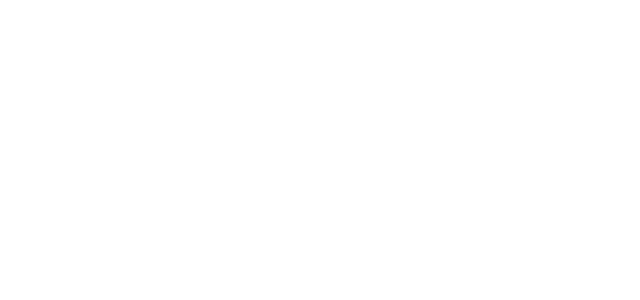
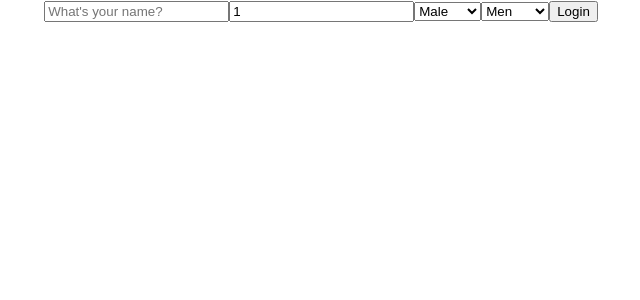
Before and after one commit to israeltechchallenge/valentines-valentine-s-love-team, a React (Create React App) app: page / in a window 1280 px wide. Shown: the top 300 px of the page, without its empty margins (319-959 px from the left). Built offline with nearby package versions, Linux system fonts and the light colour scheme.

Commit message:
create login component, create state for user context

```diff
--- a/src/App.js
+++ b/src/App.js
@@ -1,10 +1,17 @@
 
+import { useState } from 'react';
+import Login from './components/Login';
+import UserContext from './contexts/UserContext';
 import './css/App.css';
 
 function App() {
+  const [user, setUser] = useState({})
   return (
-    <div className="App">
-    </div>
+    <UserContext.Provider value={{user, setUser}}>
+      <div className="App">
+        <Login></Login>
+      </div>
+    </UserContext.Provider>
   );
 }
 
--- a/src/components/Login.jsx
+++ b/src/components/Login.jsx
@@ -0,0 +1,29 @@
+import { useContext, useState } from "react"
+import UserContext from "../contexts/UserContext"
+
+function Login(){
+    const [formInfo, setFormInfo] = useState({
+        name: "",
+        age: 1,
+        gender: "Male",
+        interestedIn: "Men"})
+    // const {user, setUser} = useContext(UserContext)
+
+    return(
+        <div className="login-main-div">
+            <input type="text" placeholder="What's your name?" value={formInfo.name} onChange={(e) => {setFormInfo({...formInfo, name: e.target.value})} }/>
+            <input type="number" value={formInfo.age} onChange = {(e) => {setFormInfo({...formInfo, age: e.target.value})}}/>
+            <select value={formInfo.gender} onChange = {(e) => {setFormInfo({...formInfo, gender: e.target.value})}} >
+                <option value="male">Male</option>
+                <option value="female">Female</option>
+            </select>
+            <select value={formInfo.interestedIn} onChange = {(e) => {setFormInfo({...formInfo, interestedIn: e.target.value})}}>
+                <option value="men">Men</option>
+                <option value="women">Women</option>
+            </select>
+            <button>Login</button>
+        </div>
+    )
+}
+
+export default Login
```
Also changed, not shown: src/css/Login.css (added).
